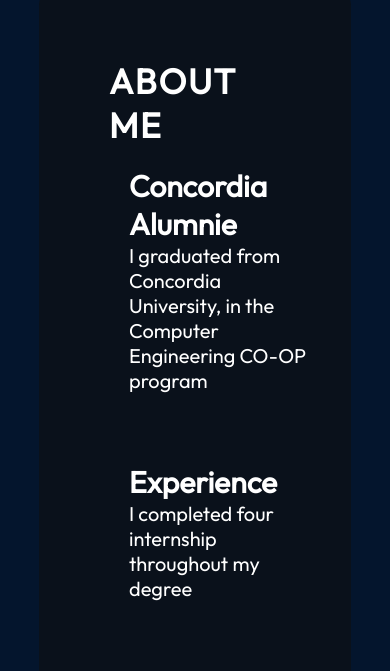
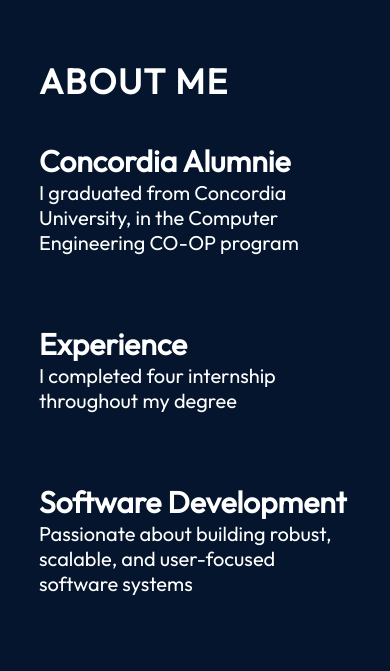
Before and after one commit to JAloise/react-MyPortfolio, a React (Vite) app: page / in a window 390 px wide. Shown: the part 863-1534 px from the top of the page. Built offline with nearby package versions, Linux system fonts and the light colour scheme.

Commit message:
completed about section

```diff
--- a/src/components/About/About.module.css
+++ b/src/components/About/About.module.css
@@ -3,7 +3,7 @@
 
 .container {
     position: relative;
-    background-color: rgba(15, 15, 15, 0.6); /* change to black */
+    background-color: rgba(12, 9, 34, 0.379); /* change to black */
     border-radius: 16px;
     padding: 70px;
     margin-top: 129px;
@@ -66,5 +66,23 @@
 }
 
 @media screen and (max-width: 830px){
+    .container{
+        background-color: transparent;
+        padding-left: 0px;
+        padding-right: 0px;
+    }
+
+    .content{
+        flex-direction: column;
+    }
+
+    .items{
+        margin-top: 19px;
+    }
+
+    .item{
+        padding-left: 0;
+        padding-right: 0;
+    }
 
 }
```
